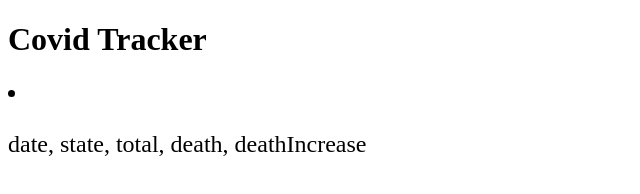
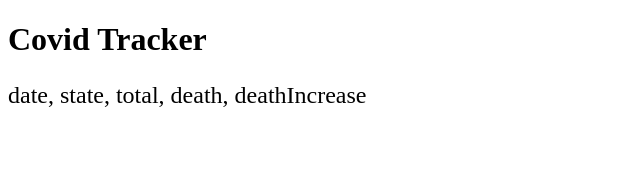
Before and after one commit to kenguie/myCovidTracker, a website: page index.html in a window 1280 px wide. Shown: the whole page, without its empty margins (0-640 px from the left). Drawn offline with Linux system fonts and the light colour scheme; no server answers.

Commit message:
getting rid of list styling too

```diff
--- a/index.html
+++ b/index.html
@@ -7,6 +7,9 @@
   <style>
     #data {
       font-size: 24px;
+    }
+    li {
+      list-style: none;
     }
   </style>
 </head>
```
